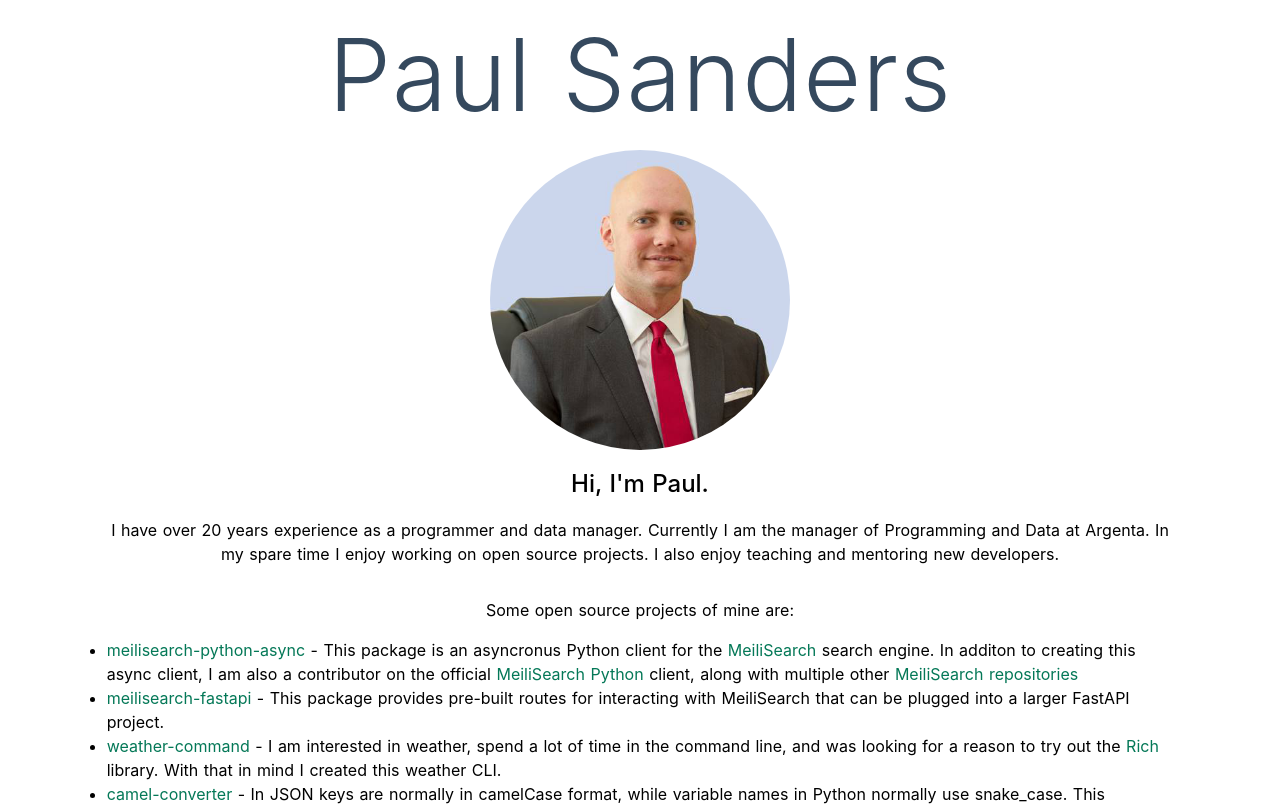
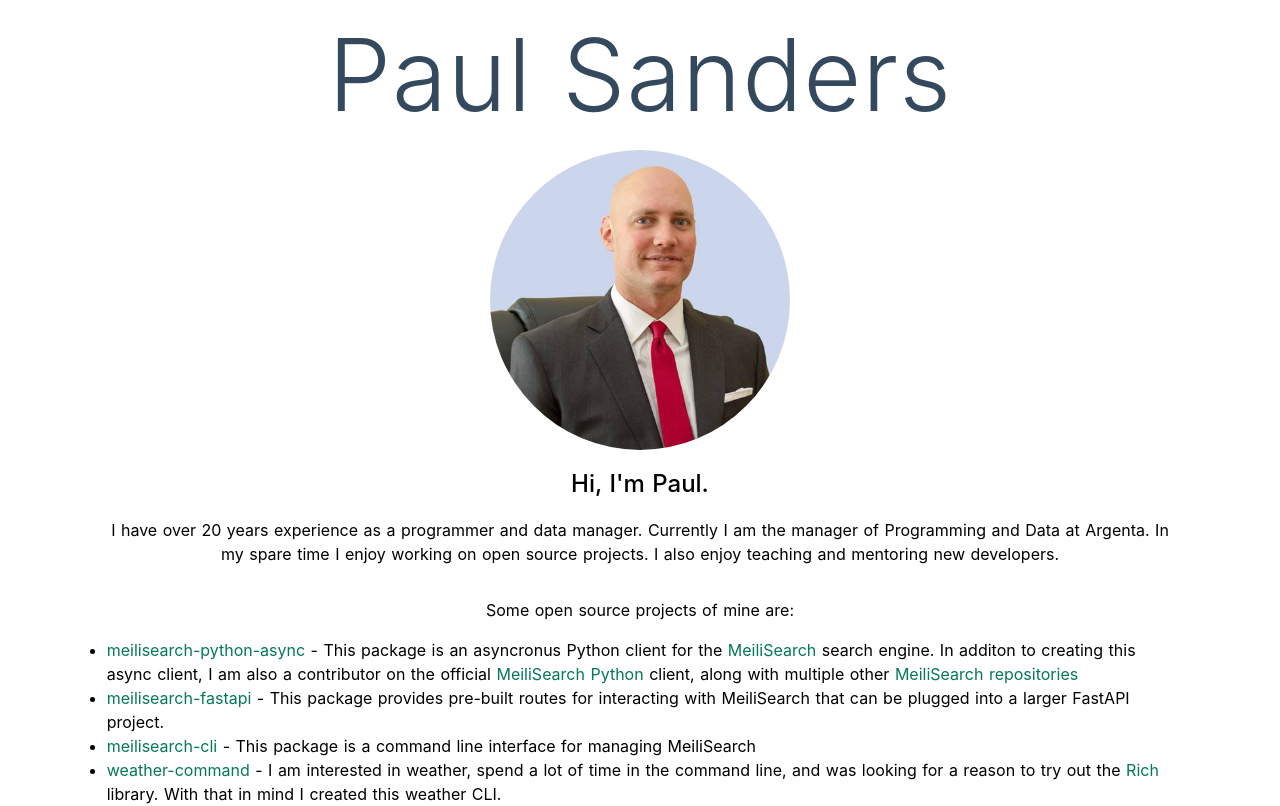
Before and after one commit to sanders41/sanders41.github.io, a Nuxt app: page / in a window 1280 px wide. Shown: the top 806 px of the page. Built offline with nearby package versions, Linux system fonts and the light colour scheme.

Commit message:
Add meilisearch-cli

```diff
--- a/components/Projects.vue
+++ b/components/Projects.vue
@@ -16,6 +16,10 @@
         plugged into a larger FastAPI project.
       </li>
       <li>
+        <a href="https://github.com/sanders41/meilisearch-cli">meilisearch-cli</a>
+        - This package is a command line interface for managing MeiliSearch
+      </li>
+      <li>
         <a href="https://github.com/sanders41/weather-command">weather-command</a>
         - I am interested in weather, spend a lot of time in the command line, and was looking for
         a reason to try out the <a href="https://github.com/willmcgugan/rich">Rich</a> library.
@@ -25,7 +29,7 @@
         <a href="https://github.com/sanders41/camel-converter">camel-converter</a>
         - In JSON keys are normally in camelCase format, while variable names in Python normally use
         snake_case. This package automatically converts between the two formats. In addition the
-        package provides a <a href='https://pydantic-docs.helpmanual.io/'>Pydantic</a> base model
+        package provides a <a href="https://pydantic-docs.helpmanual.io/">Pydantic</a> base model
         that, when inherited, allows Pydantic models to be created with the preferred Python style
         snake case variable names and will automatically convert from/to camel case when
         deserializing/serializing the data.
```
Also changed, not shown: 1 other file (tests, documents, lock files or other folders).
